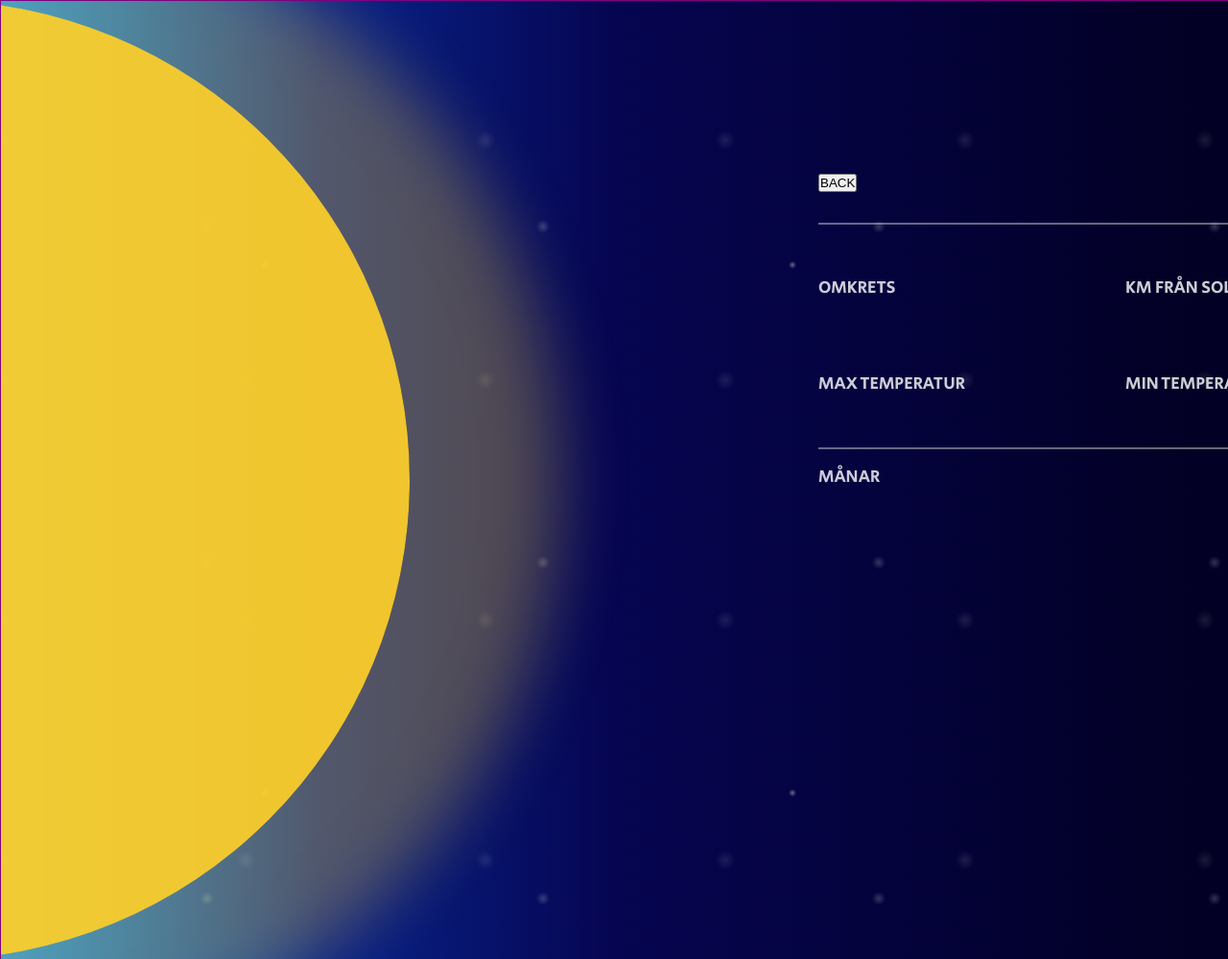
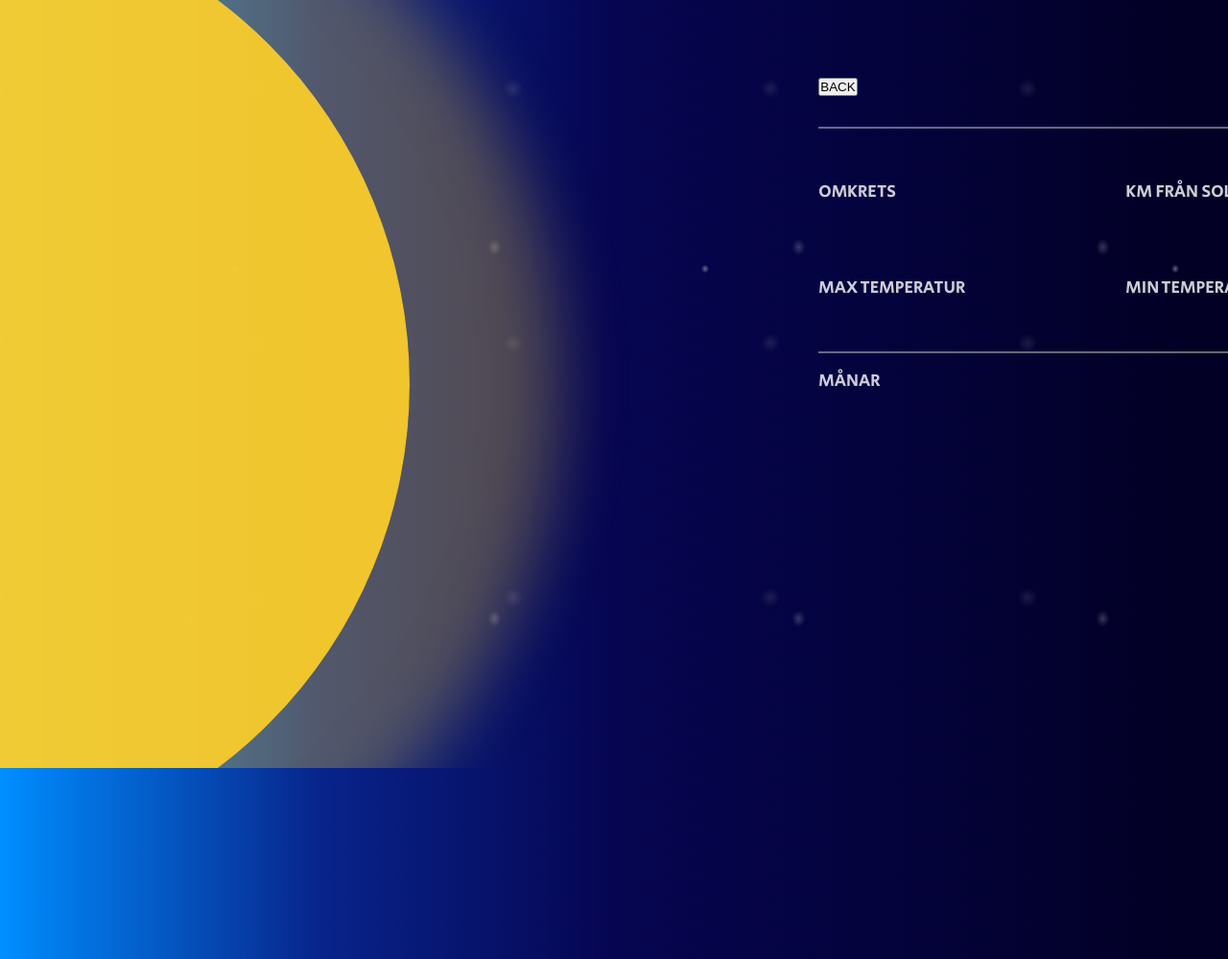
Before and after one commit to cozyhorse/Solaris, a plain HTML site: page planet-page/planet.html in a window 1280 px wide. Shown: the top 999 px of the page at 96% size. Drawn offline with Linux system fonts and the light colour scheme.

Commit message:
updated css an changed names

```diff
--- a/planet-page/info.css
+++ b/planet-page/info.css
@@ -10,7 +10,6 @@
 body {
     width: 1920px;
     height: 1000px;
-    border: solid purple 1px;
     background: rgb(2,0,36);
     background: linear-gradient(270deg, rgba(2,0,36,1) 3%, rgba(6,5,81,1) 50%, rgba(8,36,139,1) 74%, rgba(0,142,255,1) 100%);
     overflow: hidden;
@@ -69,7 +68,7 @@ p {
 
 .wrapper{
     width: 100%;
-    height: 100%;
+    height: 100vh;
     display: flex;
     justify-content: space-evenly;
     align-items: center;
@@ -78,8 +77,9 @@ p {
     radial-gradient(white, rgba(255, 255, 255, .4) 0px, transparent 4px),
     radial-gradient(white, rgba(255, 255, 255, .2) 0px, transparent 7px),
     radial-gradient(white, rgba(255, 255, 255, .1) 0px, transparent 10px);
-background-size: 550px 550px, 350px 350px, 250px 250px, 150px 150px;
-background-position: 0 0, 40px 60px, 130px 270px, 70px 100px;
+
+    background-size: 490px 560px, 317px 387px, 268px 265px;
+    background-position: 0 0, 40px 64px, 133px 225px;
 }
 
 
--- a/planet-page/planet.html
+++ b/planet-page/planet.html
@@ -66,5 +66,5 @@
 
 
 </body>
-<script src="info.js"></script>
+<script src="planetinfo.js"></script>
 </html>
```
Also changed, not shown: planet-page/planetinfo.js (renamed from planet-page/info.js).
